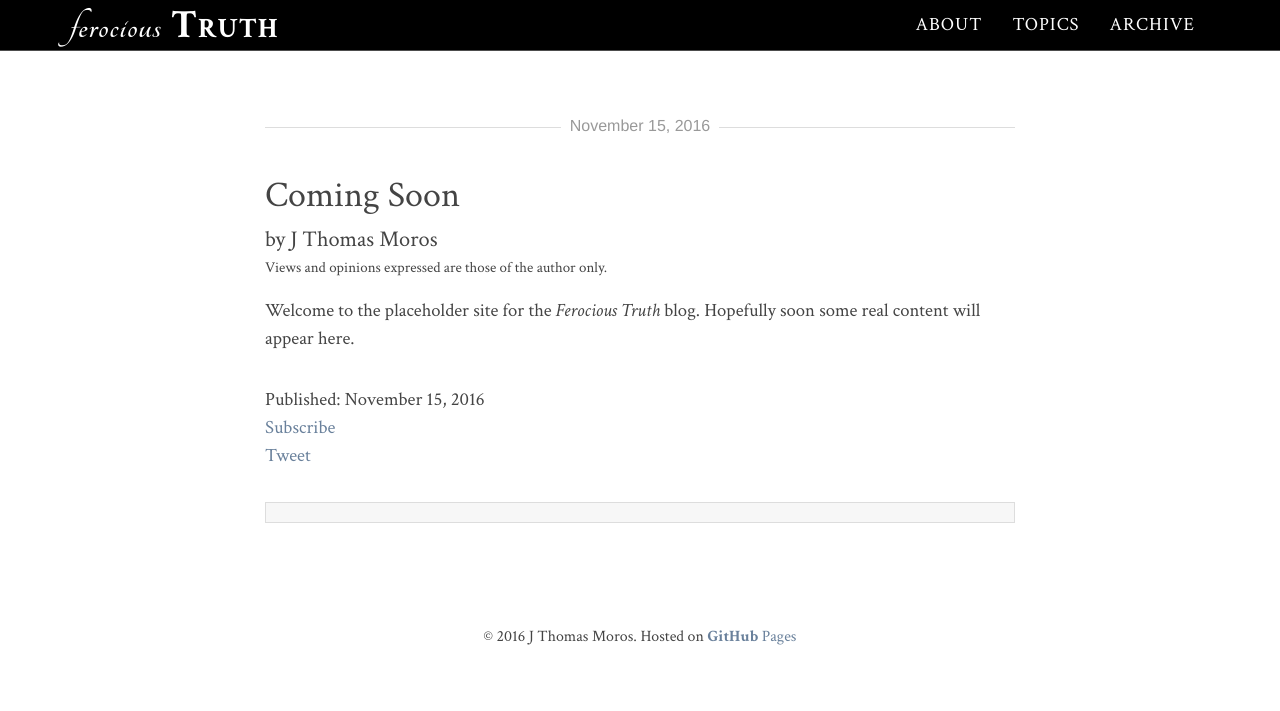
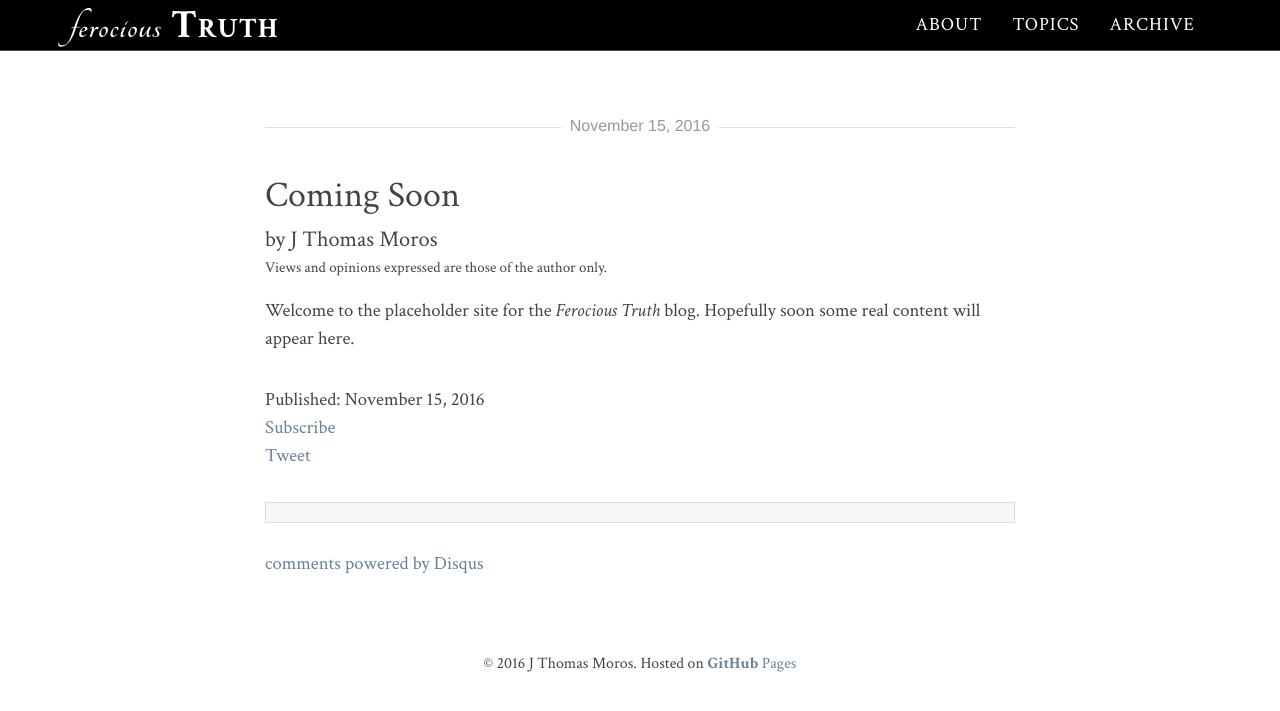
Before and after one commit to FerociousTruth/FerociousTruth.github.io, a Jekyll site: the page built from _posts/2016-11-15-coming-soon.md, in a window 1280 px wide. Shown: the top 711 px of the page. Built offline with Jekyll 4.4.1, drawn with Linux system fonts in a browser that asks for light colours; nearby versions of some CDN libraries; comment, search, counter and statistics services are not loaded; some of the changed lines change nothing that is shown.

Commit message:
try to add disqus comments

```diff
--- a/_layouts/post.html
+++ b/_layouts/post.html
@@ -52,3 +52,21 @@
 		<a href="{{ page.previous.url }}" class="previous">&laquo; <em>Previous:</em> {{ page.previous.title }}</a>
 	{% endif %}
 </div>
+
+{% if page.final and comments %}
+    <div id="disqus_thread"></div>
+	<script type="text/javascript">
+	var disqus_shortname = 'ferocious-truth';
+	var disqus_identifier = '{{page.guid}}';
+	var disqus_url = '{{site.url}}{{page.url}}/';
+
+	/* * * DON'T EDIT BELOW THIS LINE * * */
+	(function() {
+		var dsq = document.createElement('script'); dsq.type = 'text/javascript'; dsq.async = true;
+		dsq.src = '//' + disqus_shortname + '.disqus.com/embed.js';
+		(document.getElementsByTagName('head')[0] || document.getElementsByTagName('body')[0]).appendChild(dsq);
+	})();
+    </script>
+    <noscript>Please enable JavaScript to view the <a href="http://disqus.com/?ref_noscript">comments powered by Disqus.</a></noscript>
+    <a href="http://disqus.com" class="dsq-brlink">comments powered by <span class="logo-disqus">Disqus</span></a>
+{% endif %}
```
